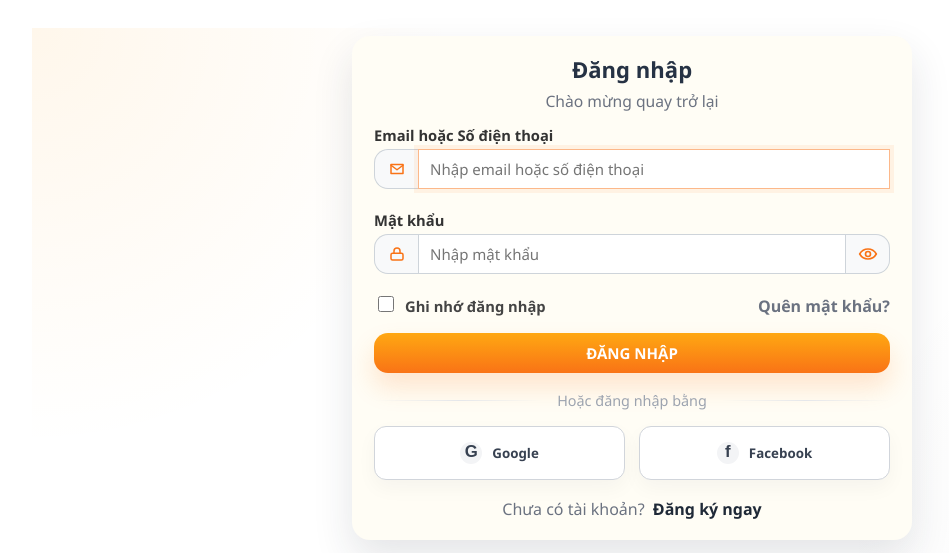
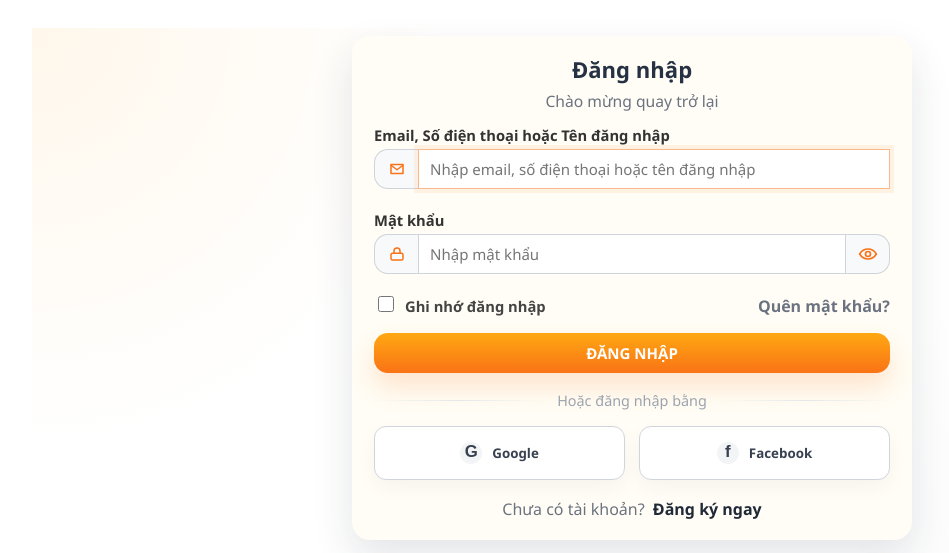
Before and after one commit to duyenkoz/Nhom5_FoodDelivery, a Flask app: page /auth/login in a window 1280 px wide. Shown: the part 105-658 px from the top of the page, without its empty margins (8-957 px from the left). Run offline with Flask 3, Linux system fonts and the light colour scheme.

Commit message:
Cập nhật TASK-39 Phát triển chức năng đăng nhập
Phát triển chức năng đăng nhập

```diff
--- a/app/routes/auth.py
+++ b/app/routes/auth.py
@@ -6,6 +6,7 @@ from app.services.auth_service import (
     complete_customer_profile,
     complete_restaurant_profile,
     create_registration_user,
+    USERNAME_PATTERN,
     username_exists,
 )
 
@@ -25,7 +26,13 @@ def _is_email_or_phone(value):
 
 
 def _find_user_by_identifier(identifier):
-    return User.query.filter(or_(User.email == identifier, User.phone == identifier)).one_or_none()
+    return User.query.filter(
+        or_(User.email == identifier, User.phone == identifier, User.username == identifier)
+    ).one_or_none()
+
+
+def _is_login_identifier(value):
+    return _is_email_or_phone(value) or bool(USERNAME_PATTERN.fullmatch(value))
 
 
 def _mask_identifier(user):
@@ -56,9 +63,9 @@ def login():
         form_errors = {}
 
         if not identifier:
-            form_errors["identifier"] = "Vui lòng nhập email hoặc số điện thoại."
-        elif not _is_email_or_phone(identifier):
-            form_errors["identifier"] = "Email hoặc số điện thoại không hợp lệ."
+            form_errors["identifier"] = "Vui lòng nhập email, số điện thoại hoặc tên đăng nhập."
+        elif not _is_login_identifier(identifier):
+            form_errors["identifier"] = "Email, số điện thoại hoặc tên đăng nhập không hợp lệ."
 
         if not password:
             form_errors["password"] = "Vui lòng nhập mật khẩu."
@@ -69,7 +76,7 @@ def login():
             user = _find_user_by_identifier(identifier)
 
             if not user:
-                form_errors["identifier"] = "Email hoặc số điện thoại không đúng. Vui lòng nhập lại."
+                form_errors["identifier"] = "Email, số điện thoại hoặc tên đăng nhập không đúng. Vui lòng nhập lại."
             elif user.password != password:
                 form_errors["password"] = "Mật khẩu không đúng. Vui lòng nhập lại."
             else:
@@ -120,9 +127,9 @@ def forgot_password_lookup():
     identifier = _clean(data.get("identifier"))
 
     if not identifier:
-        return jsonify({"ok": False, "message": "Vui lòng nhập email hoặc số điện thoại."}), 400
-    if not _is_email_or_phone(identifier):
-        return jsonify({"ok": False, "message": "Email hoặc số điện thoại không hợp lệ."}), 400
+        return jsonify({"ok": False, "message": "Vui lòng nhập email, số điện thoại hoặc tên đăng nhập."}), 400
+    if not _is_login_identifier(identifier):
+        return jsonify({"ok": False, "message": "Email, số điện thoại hoặc tên đăng nhập không hợp lệ."}), 400
 
     user = _find_user_by_identifier(identifier)
     if not user:
--- a/app/static/css/style.css
+++ b/app/static/css/style.css
@@ -131,6 +131,8 @@ a {
     box-shadow: 0 10px 24px rgba(255, 152, 0, 0.18);
     transition: transform 0.2s ease, box-shadow 0.2s ease;
     gap: 6px;
+    text-decoration: none;
+    cursor: pointer;
 }
 
 .site-header__auth:hover {
@@ -138,18 +140,11 @@ a {
     box-shadow: 0 14px 28px rgba(255, 152, 0, 0.22);
 }
 
-.site-header__auth-link {
-    color: #fff;
-    text-decoration: none;
+.site-header__auth-link,
+.site-header__auth-text {
     display: inline-flex;
     align-items: center;
-    padding: 0;
-    cursor: pointer;
-}
-
-.site-header__auth-link:hover {
-    text-decoration: underline;
-    text-underline-offset: 2px;
+    text-decoration: none;
 }
 
 .site-header__auth-sep,
--- a/app/templates/auth/login.html
+++ b/app/templates/auth/login.html
@@ -25,7 +25,7 @@
                     <div class="auth-login__alert" role="alert">{{ server_error_message }}</div>
                     {% endif %}
                     <div class="mb-3">
-                        <label class="form-label" for="identifier">Email hoặc Số điện thoại</label>
+                        <label class="form-label" for="identifier">Email, Số điện thoại hoặc Tên đăng nhập</label>
                         <div class="input-group">
                             <span class="input-group-text input-group-text--left" aria-hidden="true">
                                 <svg viewBox="0 0 24 24"><path d="M4 6h16v12H4z"/><path d="m4 7 8 6 8-6"/></svg>
@@ -39,7 +39,7 @@
                                 required
                                 maxlength="100"
                                 value="{{ form_values.get('identifier', '') }}"
-                                placeholder="Nhập email hoặc số điện thoại"
+                                placeholder="Nhập email, số điện thoại hoặc tên đăng nhập"
                             >
                         </div>
                         <div class="invalid-feedback text-danger" id="identifierError">{{ form_errors.identifier }}</div>
@@ -119,14 +119,14 @@
             </div>
             <div class="auth-modal__body forgot-modal__body">
                 <div class="forgot-modal__step is-active" id="forgotStepLookup">
-                    <p class="forgot-modal__note">Nhập email hoặc số điện thoại, mình sẽ kiểm tra tài khoản giúp bạn.</p>
+                    <p class="forgot-modal__note">Nhập email, số điện thoại hoặc tên đăng nhập, mình sẽ kiểm tra tài khoản giúp bạn.</p>
                     <div class="forgot-modal__field">
-                        <label class="form-label" for="forgotIdentifier">Email hoặc Số điện thoại</label>
+                        <label class="form-label" for="forgotIdentifier">Email, Số điện thoại hoặc Tên đăng nhập</label>
                         <input
                             type="text"
                             id="forgotIdentifier"
                             class="form-control"
-                            placeholder="Nhập email hoặc số điện thoại"
+                            placeholder="Nhập email, số điện thoại hoặc tên đăng nhập"
                             autocomplete="off"
                         >
                     </div>
@@ -227,7 +227,8 @@ function checkEmptyField(input, errorId, message) {
 function validateIdentifier(value) {
     const emailRegex = /^[^\s@]+@[^\s@]+\.[^\s@]+$/;
     const phoneRegex = /^(03|05|07|08|09)[0-9]{8}$/;
-    return emailRegex.test(value) || phoneRegex.test(value);
+    const usernameRegex = /^[A-Za-z0-9_]{3,30}$/;
+    return emailRegex.test(value) || phoneRegex.test(value) || usernameRegex.test(value);
 }
 
 function validateInput() {
@@ -235,10 +236,10 @@ function validateInput() {
     const identifierValue = identifierInput.value.trim();
     const passwordValue = passwordInput.value;
 
-    if (!checkEmptyField(identifierInput, "identifierError", "Vui lòng nhập email hoặc số điện thoại")) {
+    if (!checkEmptyField(identifierInput, "identifierError", "Vui lòng nhập email, số điện thoại hoặc tên đăng nhập")) {
         isValid = false;
     } else if (!validateIdentifier(identifierValue)) {
-        setFieldError(identifierInput, "identifierError", "Email hoặc số điện thoại không hợp lệ");
+        setFieldError(identifierInput, "identifierError", "Email, số điện thoại hoặc tên đăng nhập không hợp lệ");
         isValid = false;
     }
 
@@ -403,12 +404,12 @@ async function handleForgotLookup() {
     const identifier = forgotIdentifierInput.value.trim();
 
     if (!identifier) {
-        setForgotMessage(forgotLookupMessage, "Vui lòng nhập email hoặc số điện thoại.");
+        setForgotMessage(forgotLookupMessage, "Vui lòng nhập email, số điện thoại hoặc tên đăng nhập.");
         return;
     }
 
     if (!validateIdentifier(identifier)) {
-        setForgotMessage(forgotLookupMessage, "Email hoặc số điện thoại không hợp lệ.");
+        setForgotMessage(forgotLookupMessage, "Email, số điện thoại hoặc tên đăng nhập không hợp lệ.");
         return;
     }
 
@@ -449,11 +450,11 @@ async function handleForgotAccept() {
 identifierInput.addEventListener("input", function () {
     const value = this.value.trim();
     if (!value) {
-        setFieldError(this, "identifierError", "Vui lòng nhập email hoặc số điện thoại");
+        setFieldError(this, "identifierError", "Vui lòng nhập email, số điện thoại hoặc tên đăng nhập");
         return;
     }
     if (!validateIdentifier(value)) {
-        setFieldError(this, "identifierError", "Email hoặc số điện thoại không hợp lệ");
+        setFieldError(this, "identifierError", "Email, số điện thoại hoặc tên đăng nhập không hợp lệ");
         return;
     }
     clearFieldError(this, "identifierError");
--- a/app/templates/partials/header.html
+++ b/app/templates/partials/header.html
@@ -39,11 +39,11 @@
             </div>
         </details>
         {% elif show_auth|default(true) %}
-        <div class="site-header__auth" aria-label="Đăng nhập hoặc đăng ký">
-            <a class="site-header__auth-link" href="{{ url_for('auth.login') }}">Đăng nhập</a>
+        <a class="site-header__auth" href="{{ url_for('auth.login') }}" aria-label="Đăng nhập hoặc đăng ký">
+            <span class="site-header__auth-link">Đăng nhập</span>
             <span class="site-header__auth-sep" aria-hidden="true">/</span>
             <span class="site-header__auth-text">Đăng ký</span>
-        </div>
+        </a>
         {% endif %}
     </div>
 </header>
```
